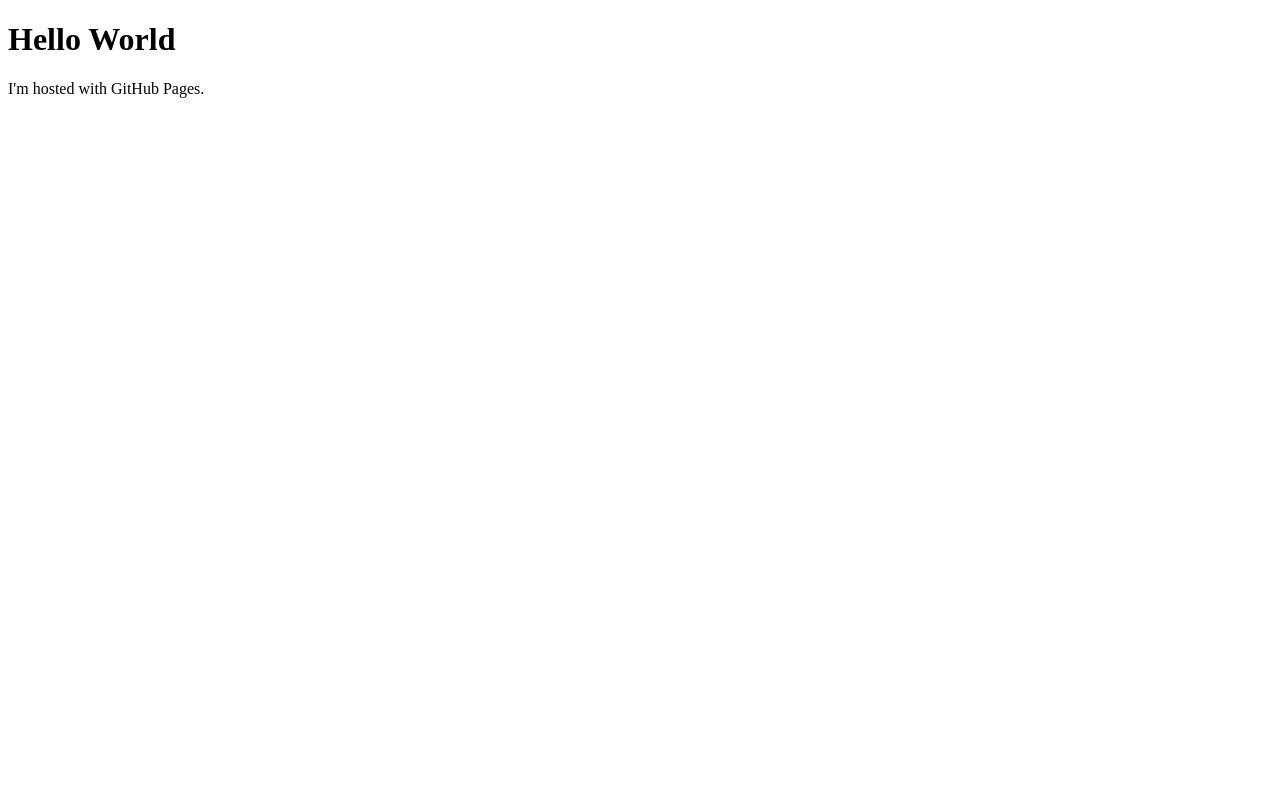
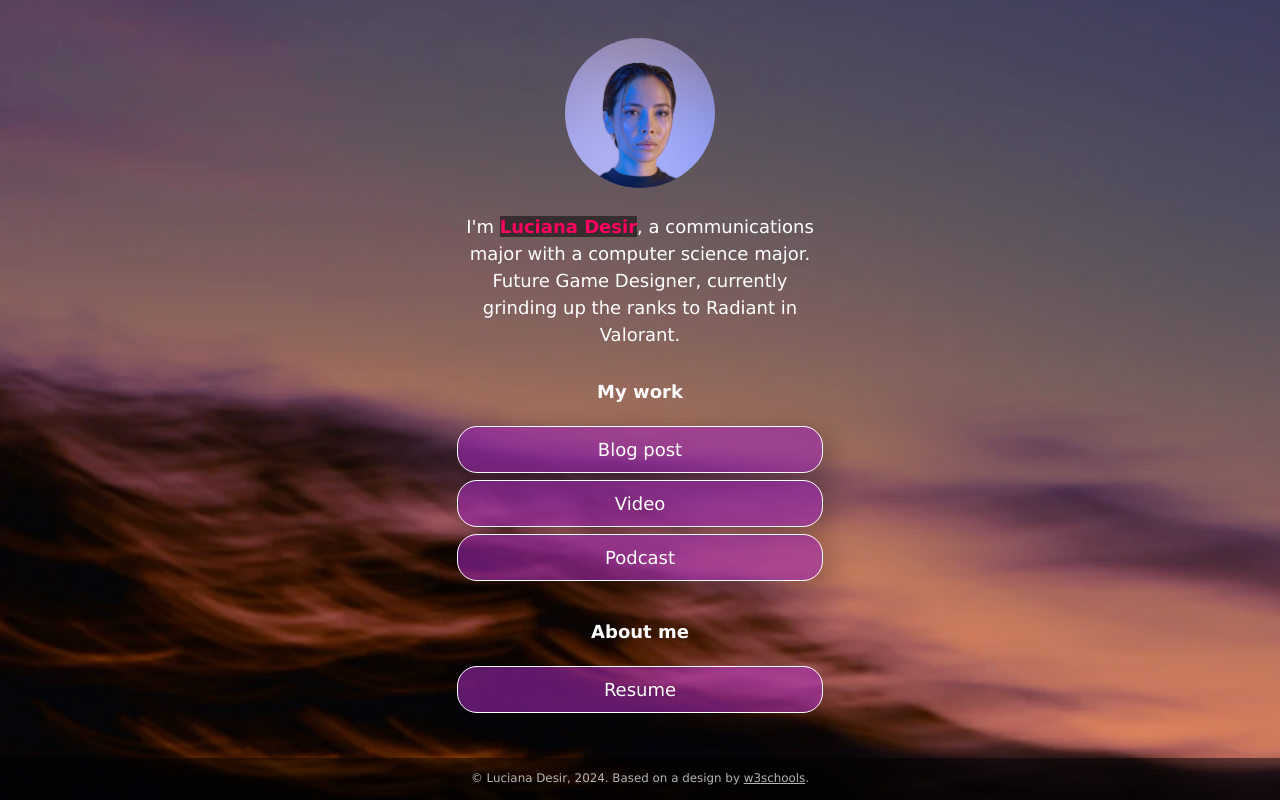
Before and after one commit to LucianaDesir/LucianaDesir.github.io, a plain HTML site: page index.html in a window 1280 px wide. Drawn offline with Linux system fonts and the light colour scheme.

Commit message:
VSCode to Github

```diff
--- /dev/null
+++ b/css/style.css
@@ -0,0 +1,231 @@
+:root {
+    --primaryText: #fff;
+    --secondaryText: #ff015e;
+    --primary: rgba(156, 39, 176, .60);
+    --secondary: rgba(255, 1, 94, .60);
+    --buttonHover: rgba(156, 39, 176, .40);
+    --smallButtonHover: rgba(0, 0, 0, .25);
+}
+
+html {
+    box-sizing: border-box;
+    /* keeps button boxes within phone screen width */
+    -ms-text-size-adjust: 100%;
+    -webkit-text-size-adjust: 100%;
+    height: 100%;
+}
+
+*,
+*:before,
+*:after {
+    box-sizing: inherit;
+}
+
+body {
+    margin: 0;
+    min-height: 100%;
+    /* The image used for the site background. Try changing skyscape.jpg to stars.jpg. Put a replacement photo in the images folder and, in line 21 below, replace skyscape.jpg with yourbackgroundfilename.jpg */
+    /* The linear gradient darkens the image, like putting a sunglasses lens on top of it. If you want to darken the image even more, change 0.1 (both times) to 0.3 or higher */
+    background: linear-gradient(rgba(0, 0, 0, 0.1), rgba(0, 0, 0, 0.1)), url(../images/skyscape.jpg);
+    /* Prevents the browser from repeating or "tiling" the background image */
+    background-repeat: no-repeat;
+    background-position: center;
+    /* Freezes the image so that even the content scrolls down, the background stays put */
+    background-attachment: fixed;
+    /* Resizes the background image to cover the entire container */
+    background-size: cover;
+    font-family: Futura, Verdana, sans-serif;
+    line-height: 1.5;
+    font-size: 18px;
+    display: flex;
+    flex-direction: column;
+    justify-content: space-around;
+    align-items: center;
+}
+
+h1 {
+    font-size: 1em;
+}
+
+h2 {
+    font-size: 1em;
+    margin-bottom: 0;
+}
+
+img {
+    margin: .5em 1em;
+    /* border: 1px solid #ccc; */
+    border-radius: 50%;
+    height: 150px;
+    max-width: 100%;
+    object-fit: cover;
+    /* Resizes the image to cover the entire container */
+}
+
+.container {
+    text-align: center;
+    width: 100%;
+    padding: 0;
+    margin-right: auto;
+    margin-left: auto;
+    flex: 1;
+    display: flex;
+    flex-direction: column;
+    justify-content: center;
+}
+
+.image-container {
+    text-align: center;
+    width: 100%;
+}
+
+.main-text-color {
+    color: var(--primaryText);
+}
+
+.name {
+    color: var(--secondaryText);
+}
+
+.name strong {
+    background-color: rgba(0, 0, 0, 0.50);
+}
+
+.section-header {
+    padding-top: .5em;
+}
+
+.button,
+.intro,
+.links-container,
+.slidedown,
+.external-link {
+    width: 100%;
+    min-width: 50%;
+    padding: .5em 1em;
+    text-decoration: none;
+    color: inherit;
+    text-align: center;
+}
+
+.button, .external-link {
+    border: 1px solid var(--primaryText);
+    border-radius: 20px;
+    box-shadow: 7px 6px 28px 1px rgba(0, 0, 0, 0.24);
+    overflow: hidden;
+    white-space: nowrap;
+    display: inline-block;
+    background-color: var(--primary);
+    cursor: pointer;
+    transition: 0.2s all;
+}
+
+.button:not(.highlight) {
+    background-color: var(--primary);
+}
+
+@media (hover: hover) {
+    .button:hover { background-color: var(--buttonHover); }
+}
+
+.button.highlight {
+    background-color: var(--secondary);
+}
+
+.button:active, .external-link:active {
+    transform: scale(0.98);
+    /* Scaling button to 0.98 to its original size */
+    box-shadow: 3px 2px 22px 1px rgba(0, 0, 0, 0.24);
+    /* Lowering the shadow */
+}
+
+.intro {
+    margin: 0 auto;
+}
+
+.section {
+    margin-top: 1em;
+}
+
+.slidedown {
+    margin: 0 auto;
+    padding: 0;
+    -webkit-transition: height .4s ease;
+    -o-transition: height .4s ease;
+    transition: height .4s ease;
+    overflow: hidden;
+    height: 0;
+}
+
+.external-link {
+    border: 1px solid var(--primaryText);
+    border-radius: 20px;
+    background-color: transparent;
+    display: flex;
+    align-items: center;
+    justify-content: center;
+    padding: 0;
+    margin: .5em auto 1.5em auto;
+    text-decoration: none;
+    color: inherit;
+    height: 2em;
+    width: 6em;
+}
+
+.external-link:hover {
+    background-color: var(--smallButtonHover)
+}
+
+.description {
+    display: flex;
+    text-align: left;
+    flex-direction: column;
+    padding: 0 .6em;
+}
+
+.description > p {
+    margin: .5em 0;
+}
+
+.footer {
+  font-size: .66em;
+  background-color: rgba(0, 0, 0, .5);
+  color: rgba(225, 225, 225, .8);
+  text-decoration: none;
+  width: 100%;
+  min-height: 3em;
+  display: flex;
+  align-items: center;
+  justify-content: center;
+  position: relative;
+}
+
+.footer a {
+    color: inherit;
+}
+
+/* Media queries allow you to change style properties according to the screen width. In this case, if the screen is AT LEAST 540 pixels wide (bigger than a standard phone), the .container resizes to 540 pixels and the buttons and intro resize to 85% of the container width */
+@media (min-width: 540px) {
+    .container {
+        max-width: 540px;
+    }
+
+    .button,
+    .intro,
+    .slidedown {
+        width: 85%;
+    }
+}
+
+/* If the screen is AT LEAST 768 pixels wide (standard tablet or larger), the .container resizes to 750 pixels and the buttons and intro resize to 40% of the container width */
+@media (min-width: 768px) {
+    .container {
+        max-width: 768px;
+    }
+
+    .button,
+    .intro,
+    .slidedown {
+        width: 40%;
+    }
+}
--- a/index.html
+++ b/index.html
@@ -1,7 +1,74 @@
 <!DOCTYPE html>
-<html>
-<body>
-<h1>Hello World</h1>
-<p>I'm hosted with GitHub Pages.</p>
+<!-- This page is adapted from w3schools "How to make a link tree website https://www.w3schools.com/howto/howto_website_create_linktree.asp" -->
+<html lang="en">
+
+<head>
+  <meta charset="utf-8" />
+  <meta name="viewport" content="width=device-width, initial-scale=1" />
+  <!-- Add your name below -->
+  <title>Luciana Desir</title>
+  <link rel="stylesheet" href="css/style.css">
+</head>
+
+<body class="main-text-color">
+  <!-- Content container. Everything except footer goes here -->
+  <div class="container">
+    <!-- Image and name container. Put your replacement photo—which you should crop to be square—in the images folder, then change the source attribute to images/yourportraitfilename.jpg. This path says, "Look in the images folder for yourportraitfilename.jpg." Be sure to change the alt text, too. -->
+    <div class="image-container">
+      <img src="images/portrait.jpg" alt="Photo by Art Hauntington">
+    </div>
+    <div class="intro">
+      I'm <span class="name"><strong>Luciana Desir</strong></span>, a communications major with a computer science major. Future Game Designer, currently grinding up the ranks to Radiant in Valorant.
+    </div>
+    <div class="section-header">
+      <h1>My work</h1>
+    </div>
+    <!-- Replace the # inside of the href="#" with your links. -->
+    <div class="links-container">
+      <div class="button toggle">Blog post</div>
+      <div class="slidedown">
+        <div class="description">
+          <h2>Blog post title</h2>
+          <p>Here, add a short but appealing description of your blog post.</p>
+          <a href="#" class="external-link" target="_blank">Read</a>
+        </div>
+      </div>
+
+      <div class="button toggle">Video</div>
+      <div class="slidedown">
+        <div class="description">
+          <h2>Video title</h2>
+          <p>Add a short but appealing description of your video.</p>
+          <a href="#" class="external-link" target="_blank">Watch</a>
+        </div>
+      </div>
+
+      <div class="button toggle">Podcast</div>
+      <div class="slidedown">
+        <div class="description">
+          <h2>Podcast title</h2>
+          <p>Add a short but appealing description of your podcast</p>
+          <a href="#" class="external-link" target="_blank">Listen</a>
+        </div>
+      </div>
+    </div>
+
+    <!-- Replace # with PDF from Google Docs, or replace the entire section with whatever you want. Or delete it! Or add another section below it!-->
+    <div class="section-header">
+      <h1>About me</h1>
+    </div>
+
+    <div class="links-container">
+      <a href="https://drive.google.com" class="button" target="_blank">Resume</a>
+    </div>
+
+  </div>
+  <div class="footer">
+    <p>© Luciana Desir, 2024. Based on a design by <a
+        href="https://www.w3schools.com/howto/howto_website_create_linktree.asp" target="_blank">w3schools</a>.
+    </p>
+  </div>
+  <script type="text/javascript" src="js/slider.js"></script>
 </body>
+
 </html>
--- /dev/null
+++ b/js/slider.js
@@ -0,0 +1,19 @@
+document.addEventListener("DOMContentLoaded", () => {
+  const a = document.querySelectorAll(".toggle");
+  a.forEach((e) => {
+    e.addEventListener("click", function () {
+      let slider = this.nextElementSibling;
+      if (slider.style.height) {
+        slider.style.height = null;
+        e.classList.remove("highlight");
+      } else {
+        document.querySelectorAll(".toggle.highlight").forEach((f) => {
+          f.classList.remove("highlight");
+          f.nextElementSibling.style.height = null;
+        });
+        e.classList.add("highlight");
+        slider.style.height = slider.scrollHeight + "px";
+      }
+    })
+  })
+})
```
Also changed, not shown: images/portrait.jpg (added), images/skyscape.jpg (added), images/stars.jpg (added), 1 other file.
